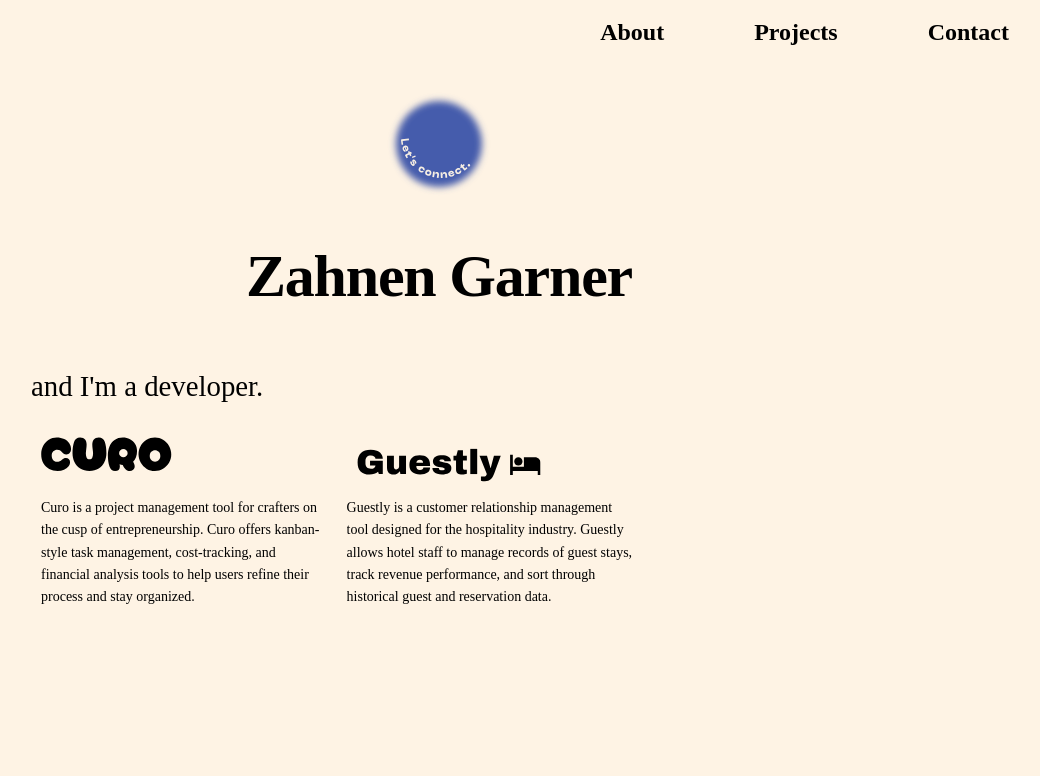
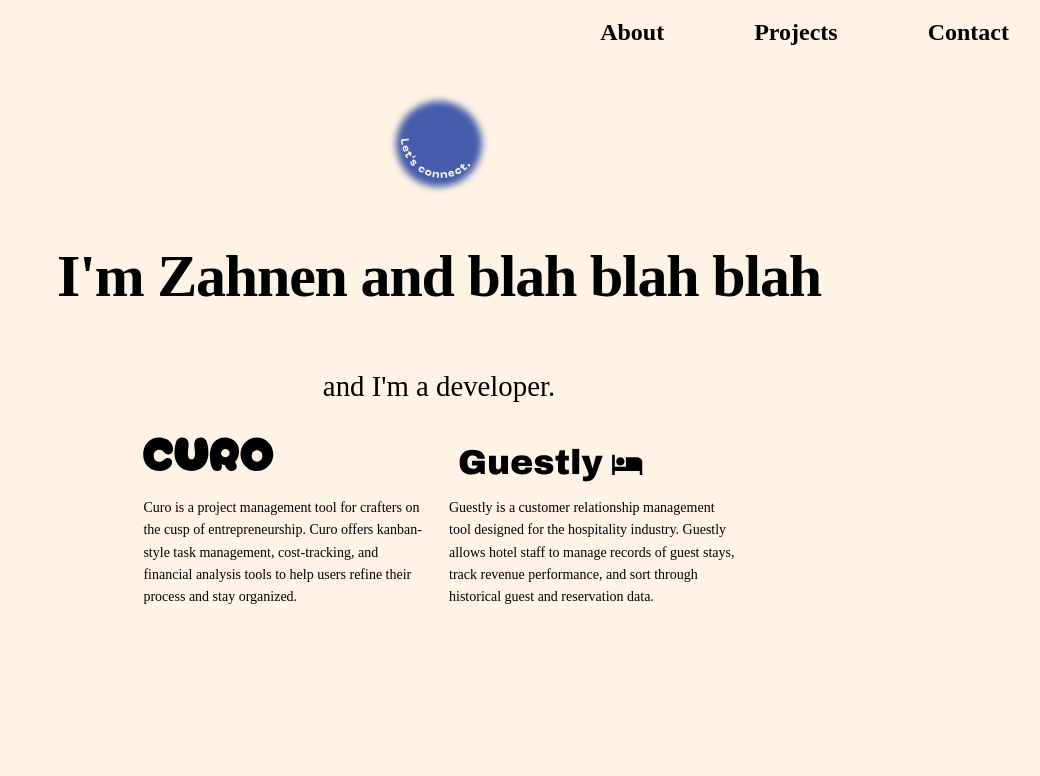
Before and after one commit to Zahnen/zahnenco, a Next.js app: page / in a window 1280 px wide. Shown: the top 776 px of the page, without its empty margins (201-1241 px from the left). Built offline with nearby package versions, Linux system fonts and the light colour scheme; a web font is replaced by a local one.

Commit message:
modify container/projectCard alignment

```diff
--- a/components/layout.module.css
+++ b/components/layout.module.css
@@ -2,12 +2,14 @@
   max-width: 36rem;
   padding: 0 1rem;
   margin: 3rem auto 6rem;
+  text-align: center;
 }
 
 .header {
   display: flex;
   flex-direction: column;
   align-items: center;
+  text-align: center;
 }
 
 .backToHome {
--- a/components/layout.tsx
+++ b/components/layout.tsx
@@ -12,10 +12,7 @@ export default function Layout({ children, home }) {
     <div className={styles.container}>
       <Head>
         <link rel="icon" href="/favicon.ico" />
-        <meta
-          name="Zahnen Garner's Portfolio Site"
-          content="Zahnen Garner's Portfolio Site"
-        />
+        <meta name="Zahnen Garner" content="Zahnen Garner's Portfolio Site" />
         <meta
           property="og:image"
           content={`https://og-image.vercel.app/${encodeURI(
@@ -34,7 +31,9 @@ export default function Layout({ children, home }) {
               height={144}
               width={144}
             />
-            <h1 className={utilStyles.heading2Xl}>{name}</h1>
+            <h1 className={utilStyles.heading2Xl}>
+              I'm Zahnen and blah blah blah
+            </h1>
           </>
         ) : (
           <>
--- a/components/projectCard.module.css
+++ b/components/projectCard.module.css
@@ -9,6 +9,7 @@
   margin: 0 10px;
   color: black;
   cursor: pointer;
+  text-align: left;
 }
 .projectImage {
   position: absolute;
--- a/styles/global.css
+++ b/styles/global.css
@@ -75,6 +75,7 @@ img {
   display: block;
   margin-right: 50px;
   position: relative;
+  max-width: 15%;
   padding: 20px 20px;
 }
 
```
